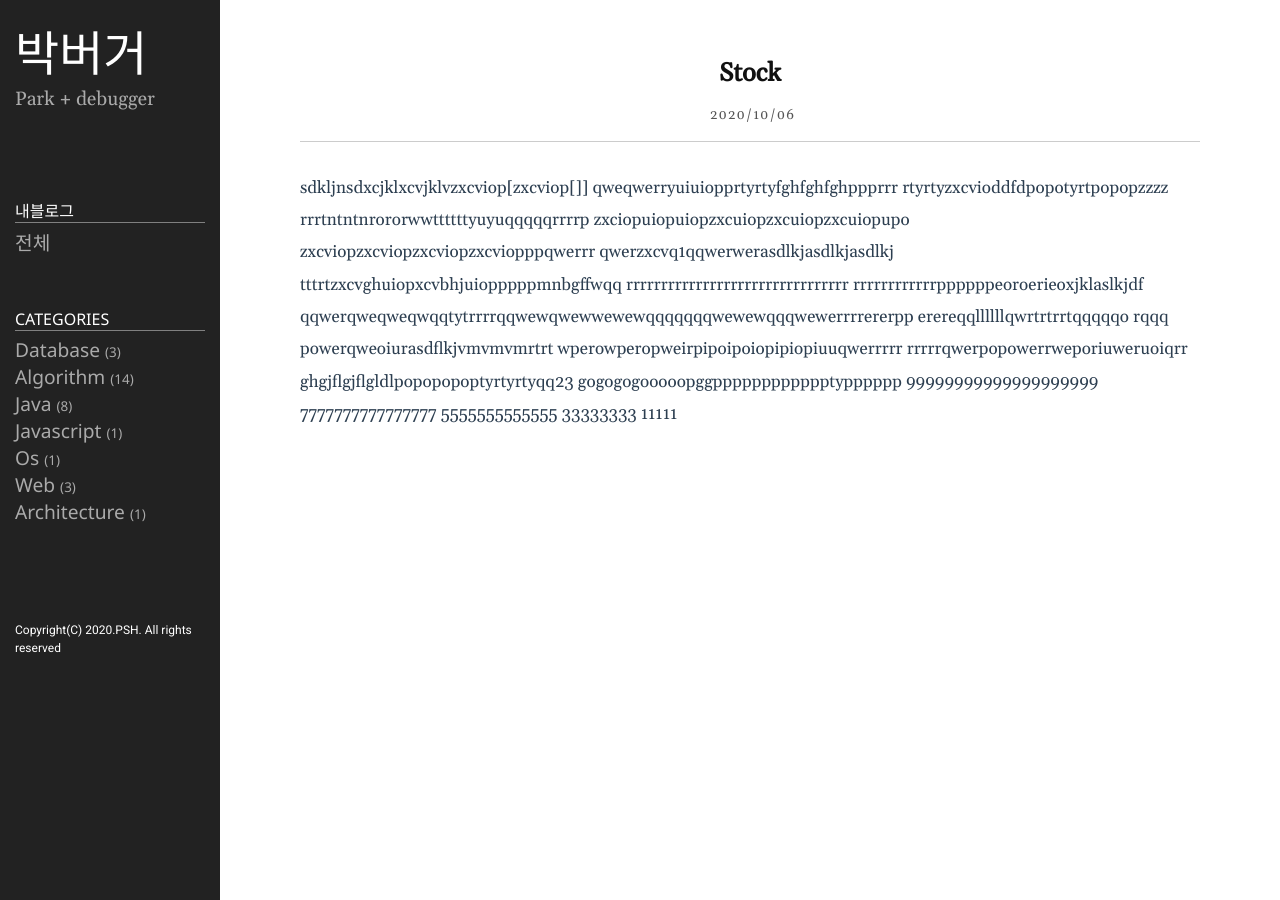
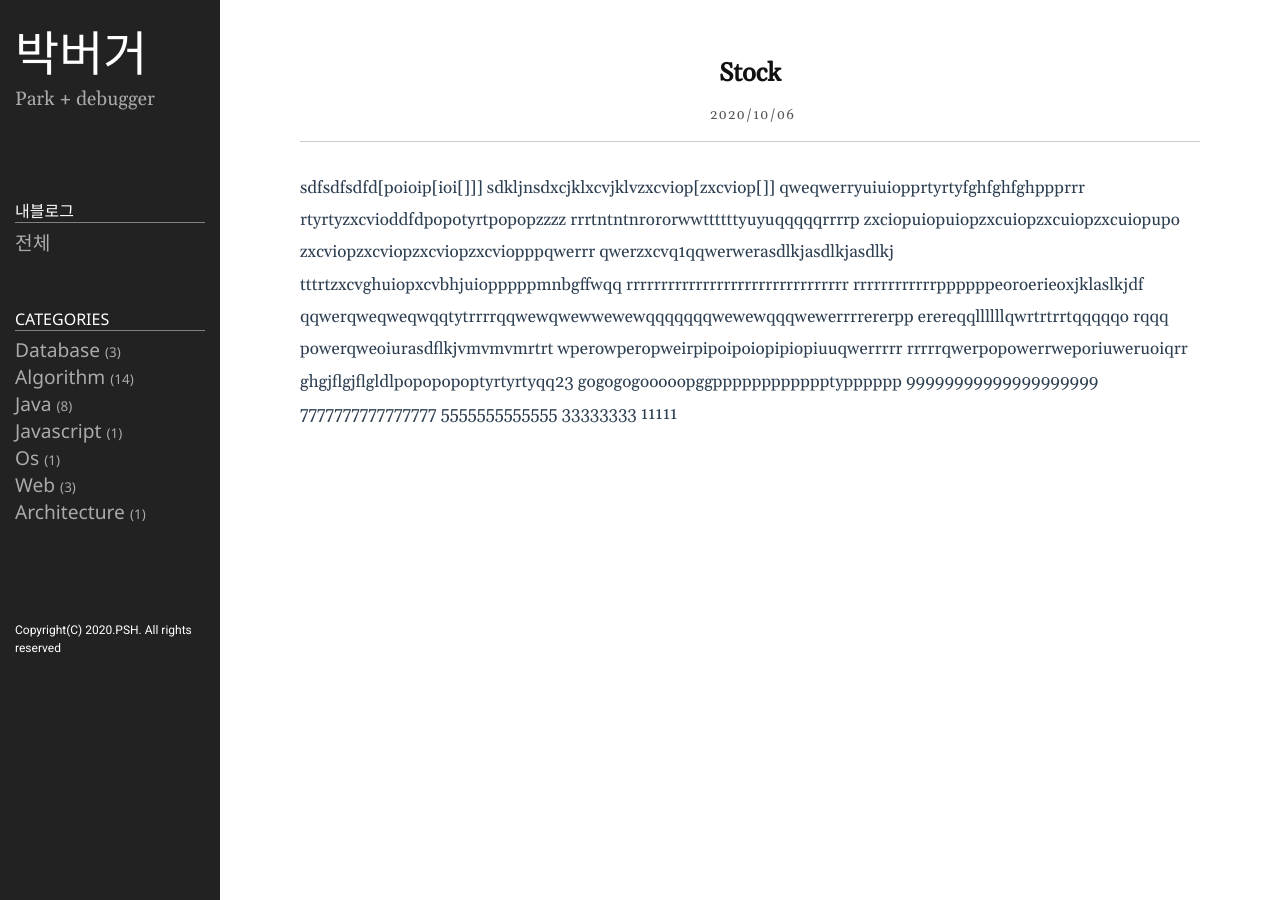
Before and after one commit to godhpjh/godhpjh.github.io, a Jekyll site: the page built from _posts/2021-10-06-stock.md, in a window 1280 px wide. Built offline with Jekyll 4.4.1, drawn with Linux system fonts in a browser that asks for light colours.

Commit message:
rturoituior

```diff
--- a/_posts/2021-10-06-stock.md
+++ b/_posts/2021-10-06-stock.md
@@ -16,7 +16,7 @@ sitemap :
 
 
 
-
+sdfsdfsdfd[poioip[ioi[]]]
 sdkljnsdxcjklxcvjklvzxcviop[zxcviop[]]
 qweqwerryuiuiopprtyrtyfghfghfghppprrr
 rtyrtyzxcvioddfdpopotyrtpopopzzzz
```
